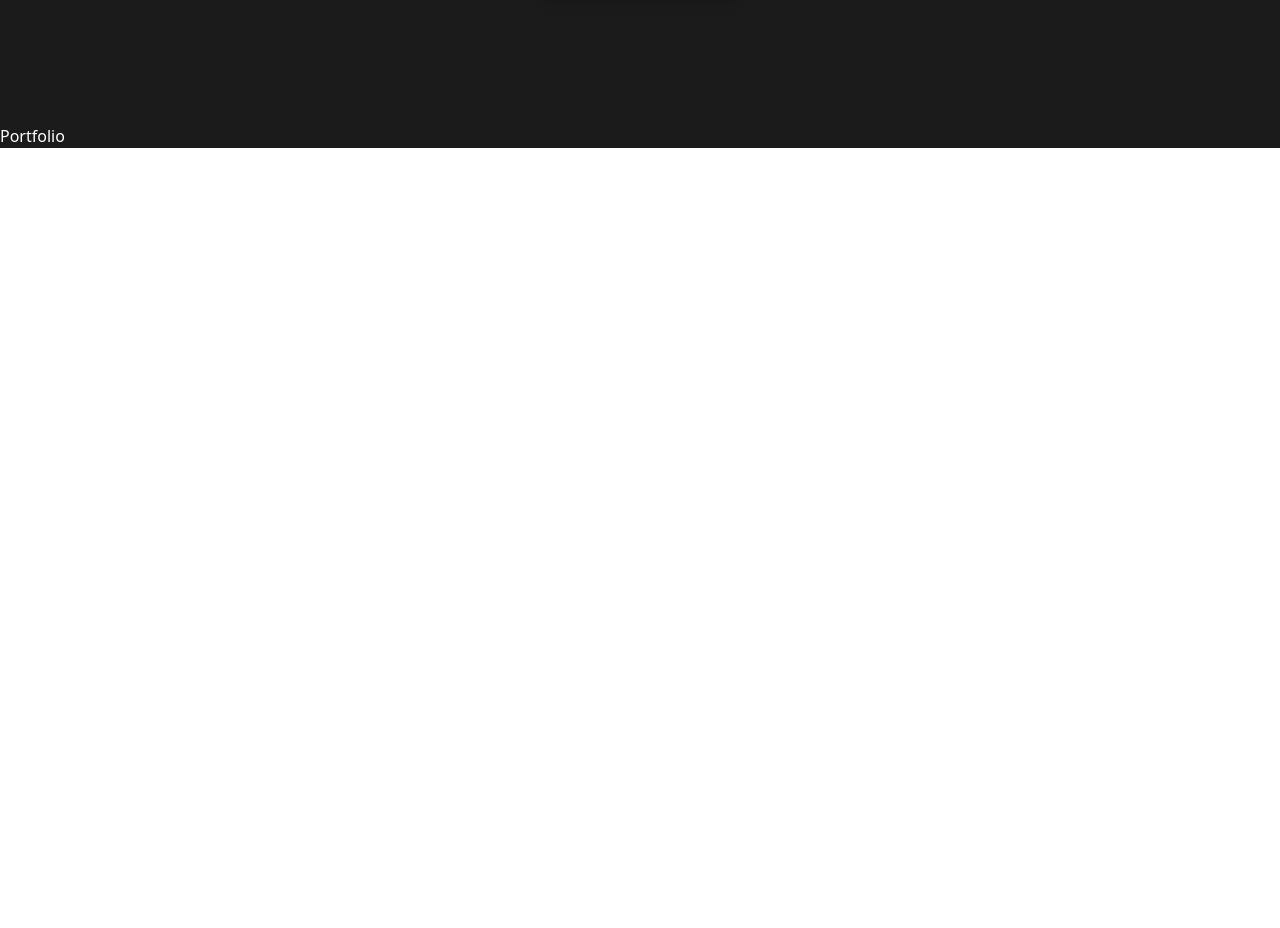
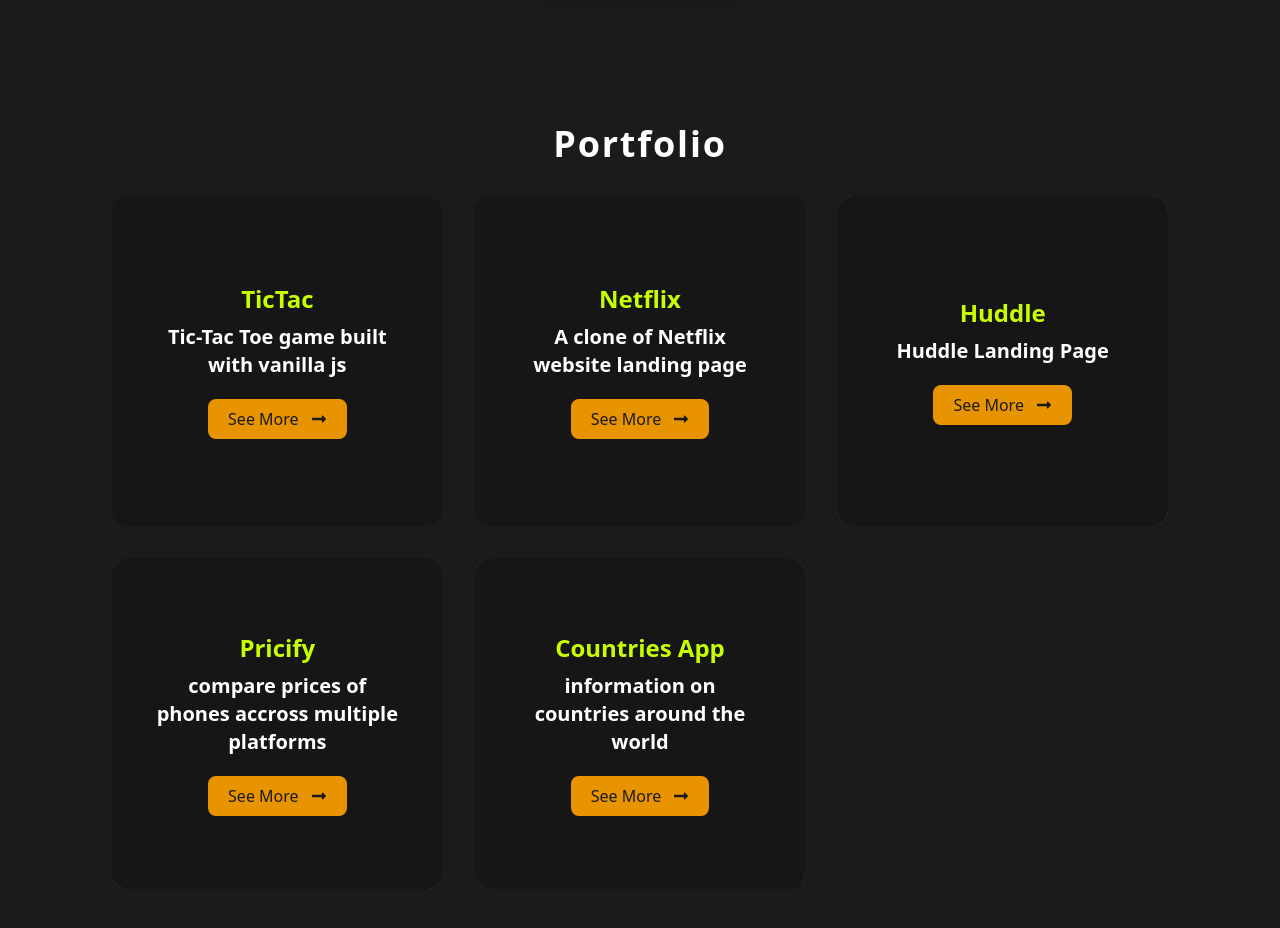
Before and after one commit to dExtinctedCoder/portfolio, a React (Vite) app: page / in a window 1280 px wide. Shown: the part 1860-2788 px from the top of the page. Before the commit the page ends 2008 px from the top, so only its background shows below. Built offline with nearby package versions, Linux system fonts and the light colour scheme.

Commit message:
build portfolio section component

```diff
--- a/src/components/sections/portfolio.tsx
+++ b/src/components/sections/portfolio.tsx
@@ -1,6 +1,56 @@
+import {PortfolioCard} from "../utilities/card"
+import Netflix from '../../assets/media/NetflixD.png'
+import Pricify from '../../assets/media/pricifyD~2.png'
+import TicTac from '../../assets/media/TicTacD.jpg'
+import Huddle from '../../assets/media/Huddle.jpg'
+import Country from '../../assets/media/CountryD.jpg'
+
 const Portfolio = () => {
+
+  const projects = [
+    {
+      title: 'TicTac',
+      detail: 'Tic-Tac Toe game built with vanilla js',
+      href: 'https://dextinctedcoder.github.io/Tic-Tac-Toe/',
+      bg: TicTac,
+    },
+    {
+      title: 'Netflix',
+      detail: 'A clone of Netflix website landing page',
+      href: 'https://netflix-clone-two-phi-59.vercel.app/',
+      bg: Netflix,
+    },
+    {
+      title: 'Huddle',
+      detail: 'Huddle Landing Page',
+      href: 'https://dextinctedcoder.github.io/Huddle-landing-page/',
+      bg: Huddle,
+    },
+    {
+      title: 'Pricify',
+      detail: 'compare prices of phones accross multiple platforms',
+      href: 'https://dextinctedcoder.github.io/Tic-Tac-Toe/',
+      bg: Pricify,
+    },
+    {
+      title: 'Countries App',
+      detail: 'information on countries around the world',
+      href: 'https://dextinctedcoder.github.io/CountriesApp/',
+      bg: Country,
+    },
+  ]
+
   return (
-    <div>Portfolio</div>
+    <section className="px-10 pb-32 md:px-28">
+      <h2 className="text-center text-4xl mb-8 font-bold tracking-wider">Portfolio</h2>
+      <div className="grid grid-cols-1 gap-8 lg:grid-cols-3">
+        {
+          projects.map(({title, detail, href, bg}) => {
+            return <PortfolioCard title={title} detail={detail} href={href} bg={bg} />
+          })
+        }
+      </div>
+    </section>
   )
 }
 
```
